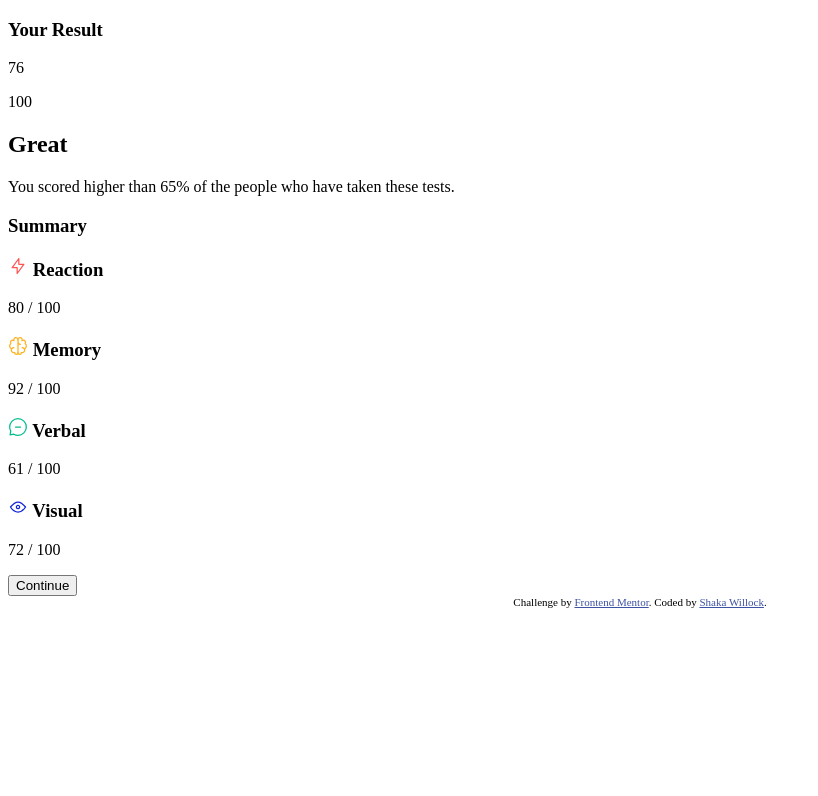
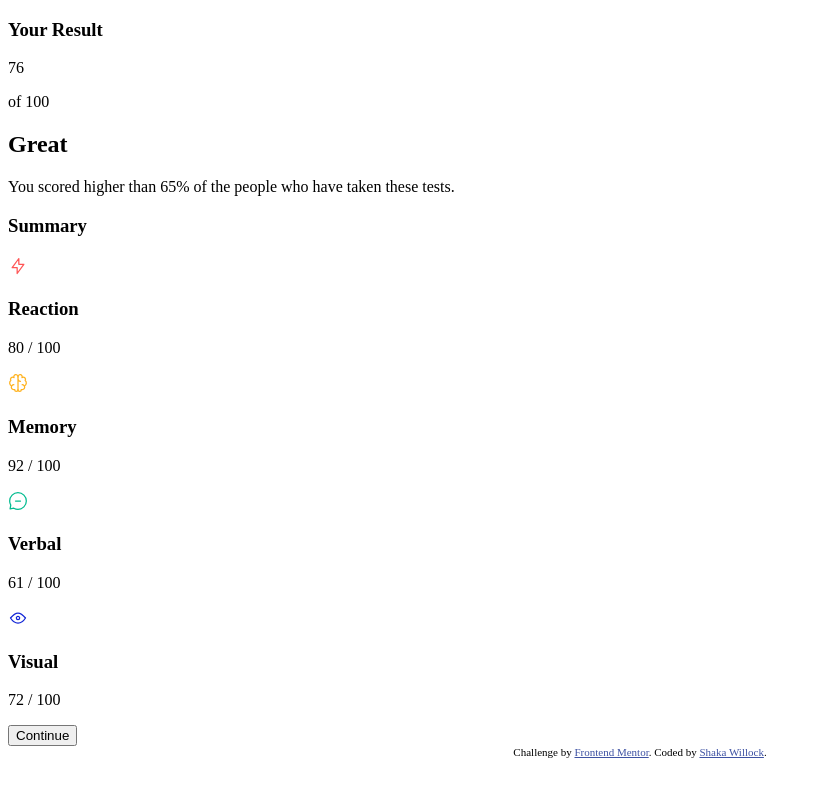
Before and after one commit to shakawillock/Results-Summary-Component, a plain HTML site: page index.html in a window 1280 px wide. Shown: the whole page, without its empty margins (0-818 px from the left). Drawn offline with Linux system fonts and the light colour scheme.

Commit message:
Add div for summary title and icon

```diff
--- a/index.html
+++ b/index.html
@@ -16,7 +16,7 @@
       <h3 class="result-summary-title">Your Result</h3>
       <div class="result-summary">
         <p class="result-amount">76</p>
-        <p class="result-max">100</p>
+        <p class="result-max">of 100</p>
       </div>
       <h2 class="results-rating-title">Great</h2>
       <p class="results-info">  You scored higher than 65% of the people who have taken these tests.
@@ -25,35 +25,35 @@
 
     <section class="summary">
       <h3 class="summary-main-title">Summary</h3>
-      <div class="wrapper">
-        <h3 class="summary-title">
+      <div class="summary-reaction wrapper">
+        <div class="summary-title-icon">
           <span><img src="images/icon-reaction.svg" alt="Thunderbolt"></span>
-          Reaction
-        </h3>
+          <h3 class="summary-reaction-title summary-title">Reaction</h3>
+        </div>
         <p class="summary-total"><span class="summary-total-amount">80</span> / 100</p>
       </div>
 
-      <div class="wrapper">
-        <h3 class="summary-title">
+      <div class="summary-memory wrapper">
+        <div class="summary-title-icon">
           <span><img src="images/icon-memory.svg" alt="Brain icon"></span>
-          Memory
-        </h3>
+          <h3 class="summary-memory-title summary-title">Memory</h3>
+        </div>
         <p class="summary-total"><span class="summary-total-amount">92</span> / 100</p>
       </div>
 
-      <div class="wrapper">
-        <h3 class="summary-title">
+      <div class="summary-verbal wrapper">
+        <div class="summary-title-icon">
           <span><img src="images/icon-verbal.svg" alt="Verbal icon"></span>
-          Verbal
-        </h3>
+          <h3 class="summary-verbal-title summary-title">Verbal</h3>
+        </div>
         <p class="summary-total"><span class="summary-total-amount">61</span> / 100</p>
       </div>
 
-      <div class="wrapper">
-        <h3 class="summary-title">
+      <div class="summary-visual wrapper">
+        <div class="summary-title-icon">
           <span><img src="images/icon-visual.svg" alt="Visual icon"></span>
-            Visual
-        </h3>
+          <h3 class="summary-visual-title summary-title">Visual</h3>
+        </div>
         <p class="summary-total"><span class="summary-total-amount">72</span> / 100</p>
       </div>
 
```
